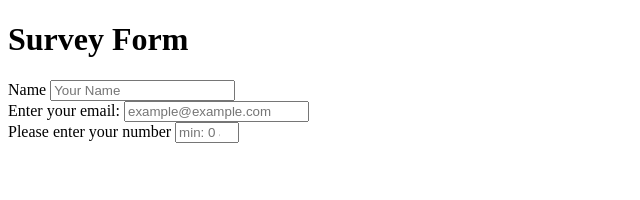
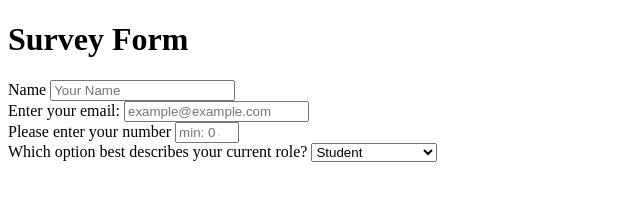
Before and after one commit to gerardo-mtz/matheus-gerardo, a plain HTML site: page index.html in a window 1280 px wide. Shown: the whole page, without its empty margins (0-640 px from the left). Drawn offline with Linux system fonts and the light colour scheme.

Commit message:
Update index.html

```diff
--- a/index.html
+++ b/index.html
@@ -37,6 +37,13 @@
             placeholder="min: 0 and max: 100"
           />
         </div>
+        <label for="dropdown">Which option best describes your current role?</label>
+        <select id="dropdown">
+          <option value="1">Student</option>
+          <option value="2">Full Time Job</option>
+          <option value="3">Full Time Learner</option>
+        </select>
+
       </form>
     </main>
     <script src="https://cdn.freecodecamp.org/testable-projects-fcc/v1/bundle.js"></script>
```
